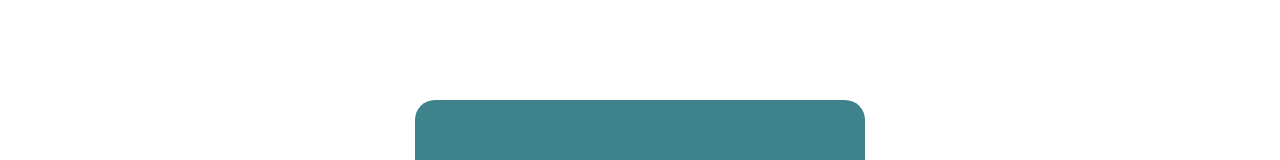
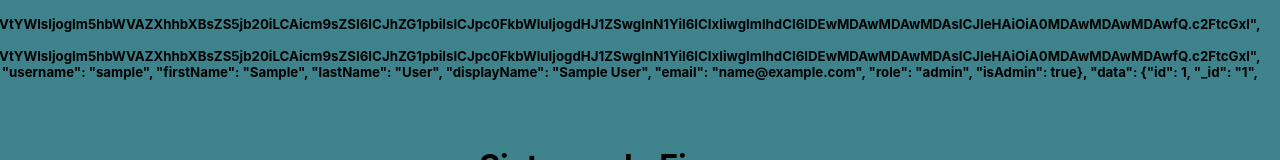
Before and after one commit to bruno-lippert/finance_system, a React (Create React App) app: page /home in a window 1280 px wide. Before the commit this address led to /. Shown: the top 160 px of the page. Built offline with nearby package versions, Linux system fonts and the light colour scheme; no server answers; the database is empty; sample sign-in values are in the browser's storage.

Commit message:
feat: used localStorage to save logged in user

```diff
--- a/src/components/home/index.tsx
+++ b/src/components/home/index.tsx
@@ -7,10 +7,11 @@ import ResumeArea from '../resumeArea';
 import InputArea from '../inputArea';
 import EditBondModal from '../Modals/EditBondModal';
 import { deleteBonds, getBonds } from '../../services/financeService';
-import { useSelector } from 'react-redux'
-import { Navigate, useNavigate } from 'react-router-dom';
+import { useSelector, useDispatch } from 'react-redux'
+import { useNavigate } from 'react-router-dom';
 import Header from './header';
 import Navbar from './navbar';
+import { loginUser } from '../../redux/user/actions';
 
 function App() {
   const [list, setList] = useState<Item[]>([])
@@ -20,12 +21,23 @@ function App() {
   const [editModal, setEditModal] = useState<Boolean>(false)
   const [item, setItem] = useState<Item>({date: new Date(), category: '', description: '', value: 0})
 
+  const dispatch = useDispatch()
   const { currentUser } = useSelector((state: any) => state.userReducer)
+
+  if (currentUser !== null) {
+    console.log(`teste `+currentUser)
+    localStorage.setItem('currentUser', currentUser);
+  }
+  const currentUserInLocalStorage = localStorage.getItem('currentUser')
+
 
   const navigate = useNavigate();
 
-  if(!currentUser) {
+  if(currentUserInLocalStorage === 'null' || currentUserInLocalStorage === null) {
+    console.log('1° if : '+currentUserInLocalStorage)
     navigate('/')
+  }else {
+    console.log('else : '+currentUserInLocalStorage)
   }
 
   useEffect(() => {
--- a/src/components/home/navbar/index.tsx
+++ b/src/components/home/navbar/index.tsx
@@ -9,6 +9,8 @@ export default function Navbar() {
     const { currentUser } = useSelector((state: any) => state.userReducer)
     const dispatch = useDispatch();
 
+    const currentUserInLocalStorage = localStorage.getItem('currentUser')
+
     const handleLogoutUser = () => {
         dispatch(logoutUser())
     }
@@ -19,7 +21,7 @@ export default function Navbar() {
             Sair
         </S.LogoutUser>
         <S.CurrentUser>
-            <h5>{currentUser}</h5>
+            <h5>{currentUserInLocalStorage}</h5>
         </S.CurrentUser>
     </S.NavContainer>
   );
```
